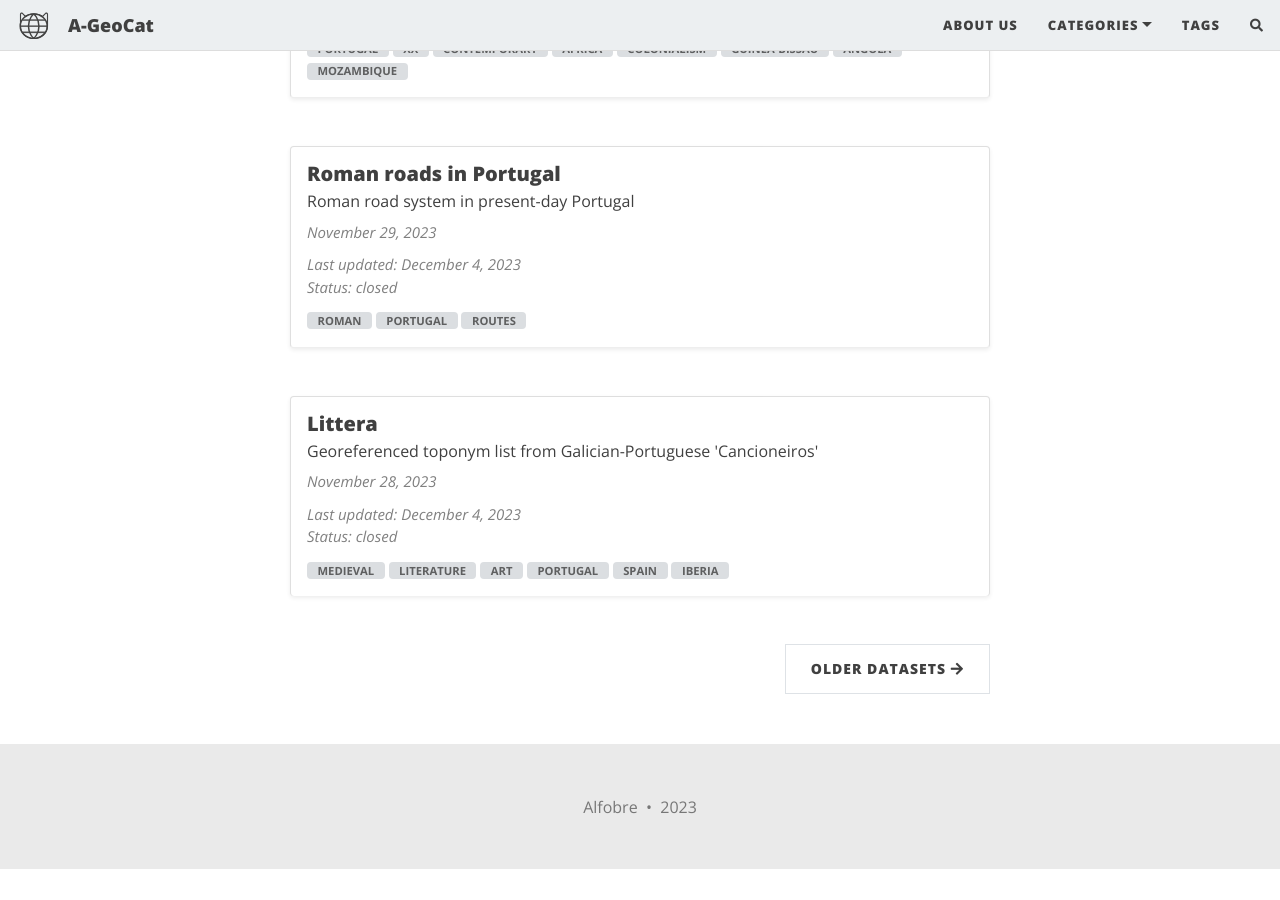
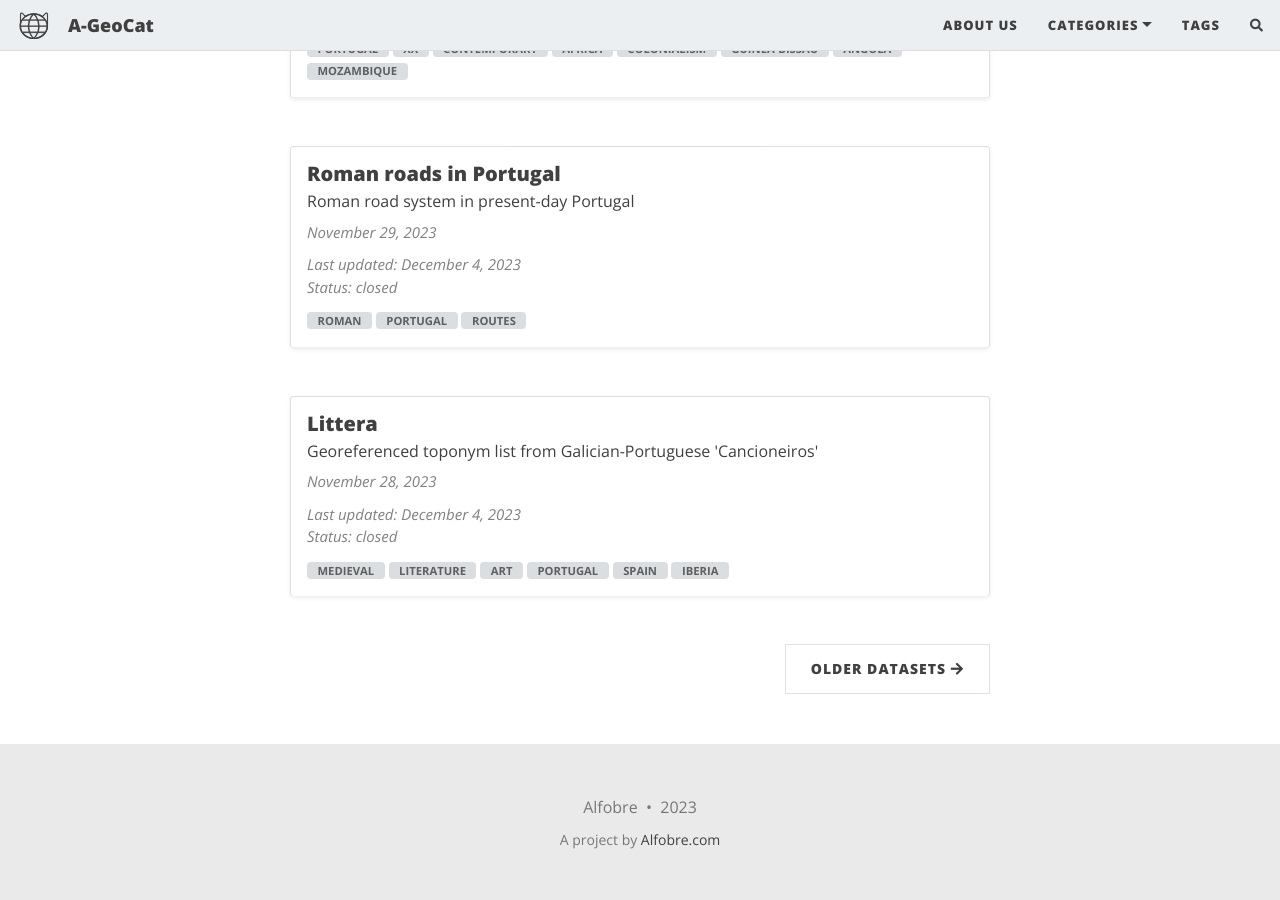
Before and after one commit to projetoalfobre/a-geocat, a Jekyll site: the page built from index.html, in a window 1280 px wide and 900 px high, scrolled down 1485 px. Built offline with Jekyll 4.4.1, drawn with Linux system fonts in a browser that asks for light colours; nearby versions of some CDN libraries; the list of posts is cut into pages by our own code; comment, search, counter and statistics services are not loaded; before the commit the page ends 2354 px from its top, so only the background shows below that.

Commit message:
Update footer.html

```diff
--- a/_includes/footer.html
+++ b/_includes/footer.html
@@ -37,10 +37,10 @@
        {% endif%}
 
       </p>
-<!--      {% unless site.remove-ads %}<p class="theme-by text-muted">
-        Powered by
-        <a href="https://beautifuljekyll.com">Beautiful Jekyll</a>
-      </p>{% endunless %}-->
+      {% unless site.remove-ads %}<p class="theme-by text-muted">
+        A project by
+        <a href="https://alfobre.com">Alfobre.com</a>
+      </p>{% endunless %}
       </div>
     </div>
   </div>
```
